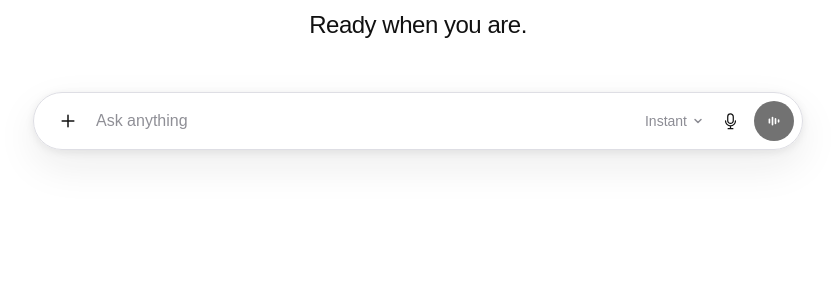
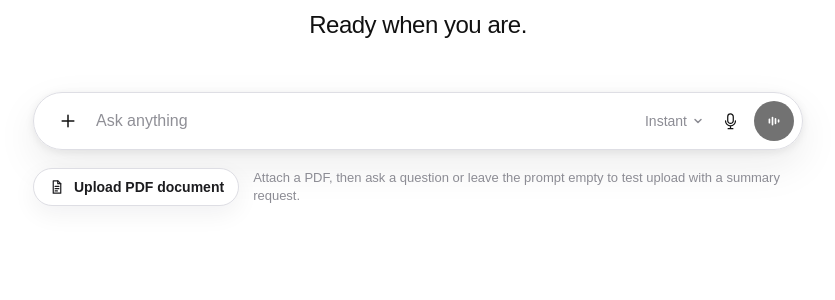
Before and after one commit to relewant-dev/pdf-processor-app, a Next.js app: page / in a window 1280 px wide. Shown: the top 300 px of the page, without its empty margins (222-1057 px from the left). Built offline with nearby package versions, Linux system fonts and the light colour scheme.

Commit message:
feat: add document upload button

```diff
--- a/app/components/PromptComposer.tsx
+++ b/app/components/PromptComposer.tsx
@@ -5,9 +5,11 @@ import { useRef, useState, type ChangeEvent, type FormEvent } from "react";
 import { useExecutePrompt } from "../hooks/useExecutePrompt";
 import { useUploadPdfDocument } from "../hooks/useUploadPdfDocument";
 import { IconButton } from "./IconButton";
-import { MicrophoneIcon, PlusIcon, VoiceWaveIcon } from "./icons";
+import { DocumentIcon, MicrophoneIcon, PlusIcon, VoiceWaveIcon } from "./icons";
 import { ModeSelector } from "./ModeSelector";
 import { TextInput } from "./TextInput";
+
+const DEFAULT_PDF_QUESTION = "Summarize this document.";
 
 export function PromptComposer() {
   const [message, setMessage] = useState("");
@@ -18,19 +20,24 @@ export function PromptComposer() {
   const isPending = executePrompt.isPending || uploadPdfDocument.isPending;
   const error = executePrompt.error ?? uploadPdfDocument.error;
   const response = uploadPdfDocument.data?.response ?? executePrompt.data?.response;
+  const canSubmit = Boolean(message.trim() || selectedPdf) && !isPending;
+
+  function openPdfPicker() {
+    fileInputRef.current?.click();
+  }
 
   function handleSubmit(event: FormEvent<HTMLFormElement>) {
     event.preventDefault();
 
     const trimmedMessage = message.trim();
 
-    if (!trimmedMessage || isPending) {
+    if (isPending || (!trimmedMessage && !selectedPdf)) {
       return;
     }
 
     if (selectedPdf) {
       executePrompt.reset();
-      uploadPdfDocument.mutate({ file: selectedPdf, question: trimmedMessage });
+      uploadPdfDocument.mutate({ file: selectedPdf, question: trimmedMessage || DEFAULT_PDF_QUESTION });
       return;
     }
 
@@ -47,6 +54,7 @@ export function PromptComposer() {
 
     setSelectedPdf(file);
     uploadPdfDocument.reset();
+    executePrompt.reset();
   }
 
   function handleRemovePdf() {
@@ -70,7 +78,7 @@ export function PromptComposer() {
           onChange={handlePdfChange}
           disabled={isPending}
         />
-        <IconButton label="Add PDF attachment" onClick={() => fileInputRef.current?.click()} disabled={isPending}>
+        <IconButton label="Add PDF attachment" onClick={openPdfPicker} disabled={isPending}>
           <PlusIcon className="prompt-icon" />
         </IconButton>
 
@@ -91,12 +99,22 @@ export function PromptComposer() {
             label={isPending ? "Sending prompt" : "Send prompt"}
             variant="filled"
             type="submit"
-            disabled={!message.trim() || isPending}
+            disabled={!canSubmit}
           >
             <VoiceWaveIcon className="prompt-icon" />
           </IconButton>
         </div>
       </form>
+
+      <div className="document-upload-panel">
+        <button className="document-upload-button" type="button" onClick={openPdfPicker} disabled={isPending}>
+          <DocumentIcon className="document-upload-button__icon" />
+          <span>{selectedPdf ? "Replace PDF document" : "Upload PDF document"}</span>
+        </button>
+        <p className="document-upload-panel__hint">
+          Attach a PDF, then ask a question or leave the prompt empty to test upload with a summary request.
+        </p>
+      </div>
 
       {selectedPdf ? (
         <div className="attachment-chip" aria-label="Selected PDF attachment">
--- a/app/components/icons.tsx
+++ b/app/components/icons.tsx
@@ -6,6 +6,28 @@ export function PlusIcon({ className = "" }: IconProps) {
   return (
     <svg className={className} aria-hidden="true" viewBox="0 0 24 24">
       <path d="M12 5v14M5 12h14" fill="none" stroke="currentColor" strokeLinecap="round" strokeWidth="1.8" />
+    </svg>
+  );
+}
+
+export function DocumentIcon({ className = "" }: IconProps) {
+  return (
+    <svg className={className} aria-hidden="true" viewBox="0 0 24 24">
+      <path
+        d="M7 3.75h6.25L17 7.5v12.75H7V3.75Z"
+        fill="none"
+        stroke="currentColor"
+        strokeLinejoin="round"
+        strokeWidth="1.6"
+      />
+      <path
+        d="M13 3.75V7.5h4M9.5 11.25h5M9.5 14.25h5M9.5 17.25h3"
+        fill="none"
+        stroke="currentColor"
+        strokeLinecap="round"
+        strokeLinejoin="round"
+        strokeWidth="1.6"
+      />
     </svg>
   );
 }
--- a/app/globals.css
+++ b/app/globals.css
@@ -174,7 +174,54 @@ button {
   height: 12px;
 }
 
+.document-upload-panel {
+  display: flex;
+  flex-wrap: wrap;
+  align-items: center;
+  gap: 10px 14px;
+}
 
+.document-upload-button {
+  display: inline-flex;
+  align-items: center;
+  gap: 8px;
+  border: 1px solid var(--border);
+  border-radius: var(--radius-pill);
+  background: #ffffff;
+  color: #1c1c1f;
+  padding: 9px 14px;
+  font-size: 14px;
+  font-weight: 600;
+  box-shadow: 0 8px 24px rgba(20, 20, 30, 0.06);
+  transition: border-color 160ms ease, background-color 160ms ease, transform 160ms ease;
+}
+
+.document-upload-button:hover:not(:disabled) {
+  border-color: #c7c7cf;
+  background: #f7f7f8;
+}
+
+.document-upload-button:active:not(:disabled) {
+  transform: scale(0.98);
+}
+
+.document-upload-button:disabled {
+  cursor: not-allowed;
+  opacity: 0.55;
+}
+
+.document-upload-button__icon {
+  width: 18px;
+  height: 18px;
+}
+
+.document-upload-panel__hint {
+  flex: 1 1 260px;
+  margin: 0;
+  color: var(--muted);
+  font-size: 13px;
+  line-height: 1.4;
+}
 
 .attachment-chip {
   align-self: flex-start;
@@ -265,6 +312,11 @@ button {
     gap: 6px;
   }
 
+  .document-upload-panel {
+    align-items: flex-start;
+    flex-direction: column;
+  }
+
   .mode-selector {
     display: none;
   }
```
Lines whose indentation alone changed are shown as unchanged.
